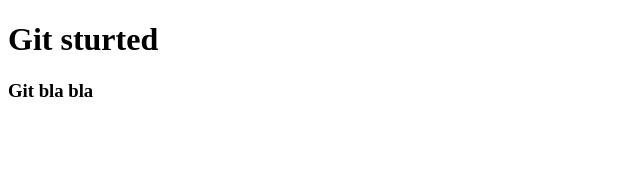
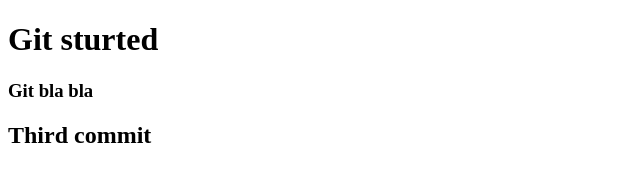
Before and after one commit to alfred0001/advanced_1, a plain HTML site: page index.html in a window 1280 px wide. Shown: the whole page, without its empty margins (0-640 px from the left). Drawn offline with Linux system fonts and the light colour scheme.

```diff
--- a/index.html
+++ b/index.html
@@ -10,5 +10,6 @@
 <body>
     <h1>Git sturted</h1>
     <h3>Git bla bla</h3>
+    <h2>Third commit</h2>
 </body>
 </html>
```
